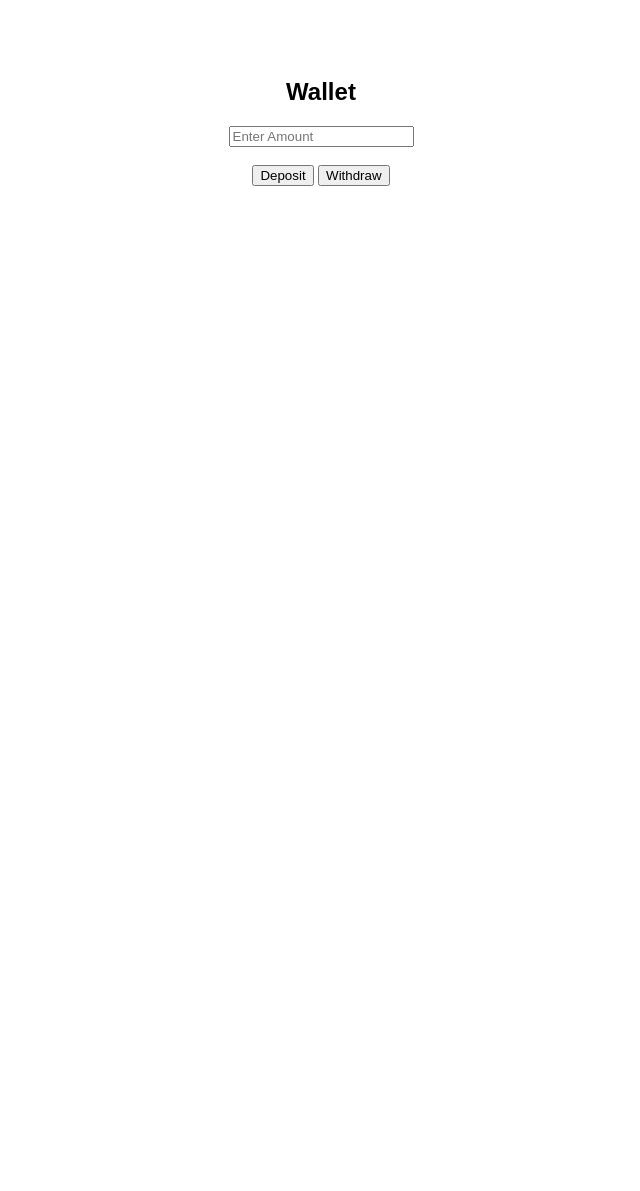
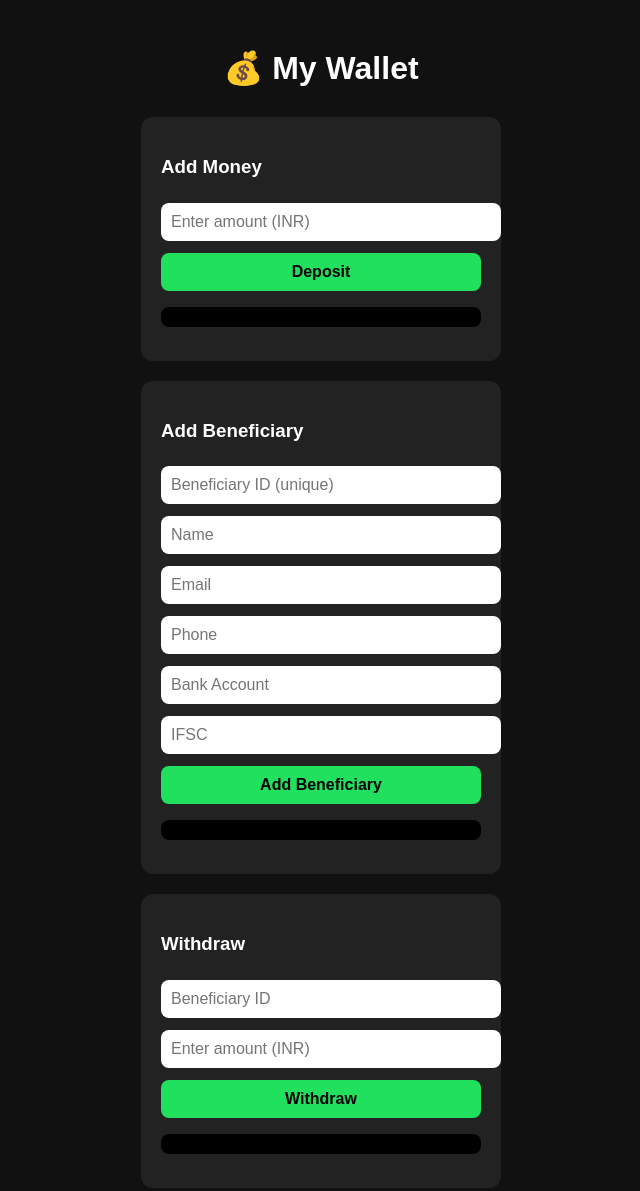
Before and after one commit to dhernsue/SPIN-XX, a website: page wallet.html in a window 1280 px wide. Shown: the whole page, without its empty margins (319-959 px from the left). Before the commit the page ends 800 px from the top, so only its background shows below. Drawn offline with Linux system fonts and the light colour scheme.

Commit message:
Update wallet.html

```diff
--- a/wallet.html
+++ b/wallet.html
@@ -1,65 +1,133 @@
 <!DOCTYPE html>
 <html lang="en">
 <head>
-  <meta charset="UTF-8">
-  <meta name="viewport" content="width=device-width, initial-scale=1.0">
+  <meta charset="UTF-8" />
+  <meta name="viewport" content="width=device-width, initial-scale=1.0"/>
   <title>Wallet</title>
+  <style>
+    body {
+      font-family: Arial, sans-serif;
+      background: #111;
+      color: #fff;
+      display: flex;
+      flex-direction: column;
+      align-items: center;
+      padding: 20px;
+    }
+    h1 {
+      margin-bottom: 20px;
+    }
+    .card {
+      background: #222;
+      padding: 20px;
+      margin: 10px;
+      border-radius: 12px;
+      width: 320px;
+    }
+    input, button {
+      width: 100%;
+      padding: 10px;
+      margin: 6px 0;
+      border-radius: 8px;
+      border: none;
+      font-size: 16px;
+    }
+    button {
+      background: #21e05e;
+      color: #000;
+      font-weight: bold;
+      cursor: pointer;
+    }
+    button:hover {
+      background: #1bc14f;
+    }
+    pre {
+      background: #000;
+      padding: 10px;
+      border-radius: 8px;
+      margin-top: 10px;
+      font-size: 14px;
+      color: #0f0;
+      overflow-x: auto;
+    }
+  </style>
 </head>
-<body style="font-family: Arial; text-align:center; padding:50px;">
+<body>
+  <h1>💰 My Wallet</h1>
 
-  <h2>Wallet</h2>
+  <!-- Deposit -->
+  <div class="card">
+    <h3>Add Money</h3>
+    <input type="number" id="depositAmount" placeholder="Enter amount (INR)" />
+    <button onclick="createOrder()">Deposit</button>
+    <pre id="depositResult"></pre>
+  </div>
 
-  <input type="number" id="amount" placeholder="Enter Amount">
-  <br><br>
-  <button onclick="deposit()">Deposit</button>
-  <button onclick="withdraw()">Withdraw</button>
+  <!-- Beneficiary -->
+  <div class="card">
+    <h3>Add Beneficiary</h3>
+    <input type="text" id="beneId" placeholder="Beneficiary ID (unique)" />
+    <input type="text" id="beneName" placeholder="Name" />
+    <input type="text" id="beneEmail" placeholder="Email" />
+    <input type="text" id="benePhone" placeholder="Phone" />
+    <input type="text" id="beneAccount" placeholder="Bank Account" />
+    <input type="text" id="beneIFSC" placeholder="IFSC" />
+    <button onclick="addBeneficiary()">Add Beneficiary</button>
+    <pre id="beneResult"></pre>
+  </div>
 
-  <script src="https://sdk.cashfree.com/js/ui/2.0.0/cashfree.prod.js"></script>
+  <!-- Withdraw -->
+  <div class="card">
+    <h3>Withdraw</h3>
+    <input type="text" id="withdrawBeneId" placeholder="Beneficiary ID" />
+    <input type="number" id="withdrawAmount" placeholder="Enter amount (INR)" />
+    <button onclick="withdraw()">Withdraw</button>
+    <pre id="withdrawResult"></pre>
+  </div>
+
   <script>
-    async function deposit() {
-      const amount = document.getElementById("amount").value;
-      if (!amount || amount <= 0) {
-        alert("Enter valid amount");
-        return;
-      }
+    const API = "http://localhost:3000"; // apna server ka URL
 
-      const res = await fetch("http://localhost:3000/create-order", {
+    async function createOrder() {
+      const amount = document.getElementById("depositAmount").value;
+      const res = await fetch(`${API}/create-order`, {
         method: "POST",
         headers: { "Content-Type": "application/json" },
-        body: JSON.stringify({ amount: amount })
+        body: JSON.stringify({ amount })
       });
+      const data = await res.json();
+      document.getElementById("depositResult").innerText = JSON.stringify(data, null, 2);
+    }
 
+    async function addBeneficiary() {
+      const beneId = document.getElementById("beneId").value;
+      const name = document.getElementById("beneName").value;
+      const email = document.getElementById("beneEmail").value;
+      const phone = document.getElementById("benePhone").value;
+      const bankAccount = document.getElementById("beneAccount").value;
+      const ifsc = document.getElementById("beneIFSC").value;
+
+      const res = await fetch(`${API}/add-beneficiary`, {
+        method: "POST",
+        headers: { "Content-Type": "application/json" },
+        body: JSON.stringify({ beneId, name, email, phone, bankAccount, ifsc })
+      });
       const data = await res.json();
-
-      if (!data.payment_session_id) {
-        alert("Error: " + (data.error || "Unable to start payment"));
-        return;
-      }
-
-      const cashfree = new Cashfree({ mode: "PROD" });
-      cashfree.pay({
-        paymentSessionId: data.payment_session_id,
-        redirectTarget: "_self"
-      });
+      document.getElementById("beneResult").innerText = JSON.stringify(data, null, 2);
     }
 
     async function withdraw() {
-      const amount = document.getElementById("amount").value;
-      if (!amount || amount <= 0) {
-        alert("Enter valid amount");
-        return;
-      }
+      const beneId = document.getElementById("withdrawBeneId").value;
+      const amount = document.getElementById("withdrawAmount").value;
 
-      const res = await fetch("http://localhost:3000/withdraw", {
+      const res = await fetch(`${API}/withdraw`, {
         method: "POST",
         headers: { "Content-Type": "application/json" },
-        body: JSON.stringify({ amount: amount })
+        body: JSON.stringify({ beneId, amount })
       });
-
       const data = await res.json();
-      alert("Withdraw response: " + JSON.stringify(data));
+      document.getElementById("withdrawResult").innerText = JSON.stringify(data, null, 2);
     }
   </script>
-
 </body>
 </html>
```
